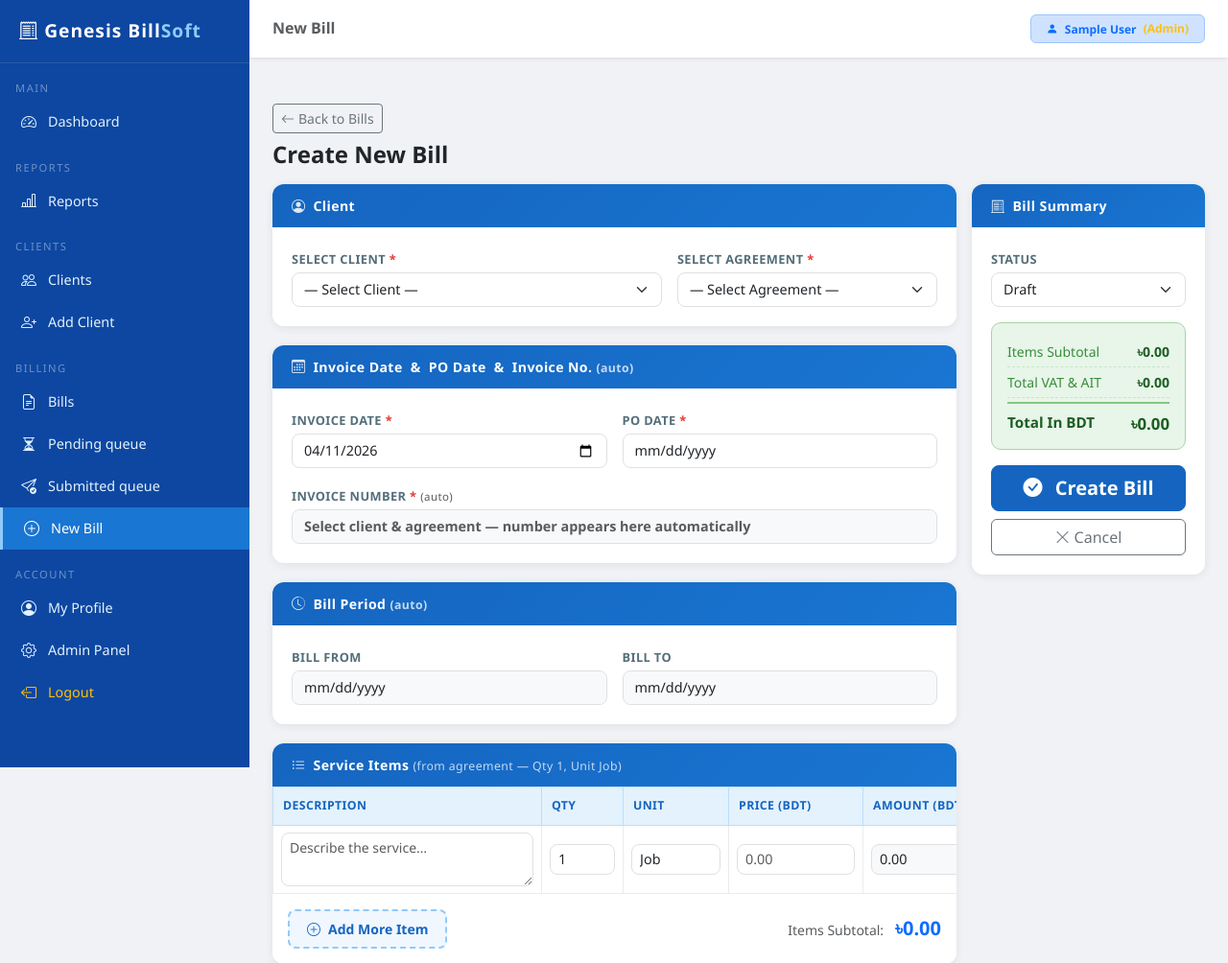
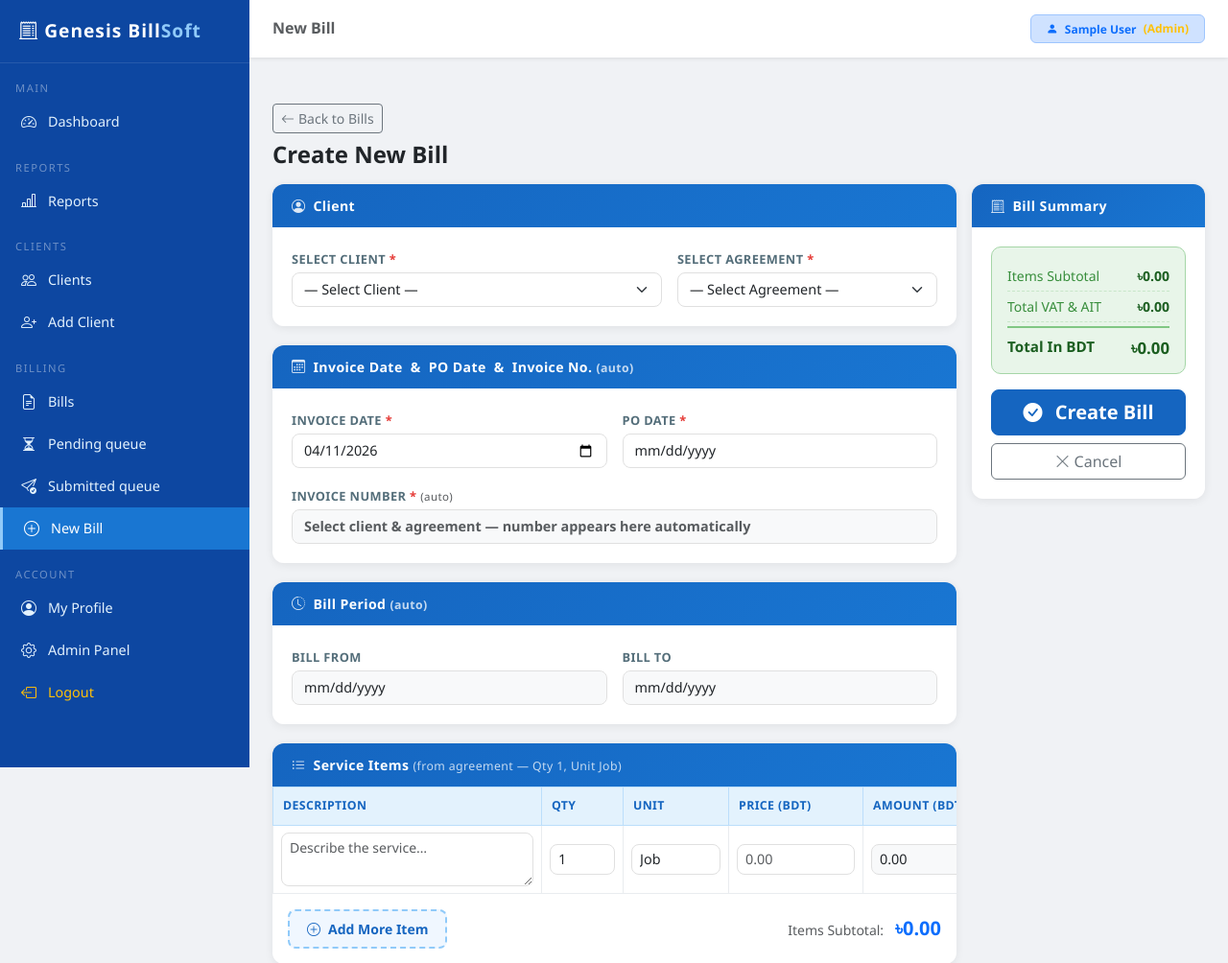
Before and after one commit to gtlfilesbd-droid/Genesis-Service-Billing-Software, a Django app: page /billing/create/ in a window 1280 px wide. Shown: the top 1004 px of the page at 96% size. Run offline with Django 4.2, Linux system fonts and the light colour scheme; the visitor is signed in with stand-in values (Sample User, id 1); data comes from the database, SQL or seed files in the repository; data that the repository does not hold is empty.

Commit message:
Status Value Update

```diff
--- a/billing/models.py
+++ b/billing/models.py
@@ -9,11 +9,9 @@
 
 
 BILL_STATUS_CHOICES = [
-    ('draft', 'Draft'),
     ('pending', 'Pending'),
     ('submitted', 'Submitted'),
     ('paid', 'Paid'),
-    ('cancelled', 'Cancelled'),
 ]
 
 
@@ -188,7 +186,7 @@
     )
 
     # Status & meta
-    status = models.CharField(max_length=20, choices=BILL_STATUS_CHOICES, default='draft')
+    status = models.CharField(max_length=20, choices=BILL_STATUS_CHOICES, default='pending')
     payment_date = models.DateField(blank=True, null=True)
     payment_method = models.CharField(max_length=100, blank=True, null=True)
     payment_reference = models.CharField(max_length=100, blank=True, null=True)
@@ -264,6 +262,14 @@
         self.total_in_bdt = base + self.excluding_vat_ait
 
     @property
+    def is_mature(self):
+        """Service period ended (today is after Bill To) — eligible for Pending queue / Submit."""
+        t = self.bill_period_to
+        if t is None:
+            return False
+        return timezone.localdate() > t
+
+    @property
     def is_overdue(self):
         """Submitted but invoice date is in the past (awaiting payment)."""
         from datetime import date
--- a/billing/views.py
+++ b/billing/views.py
@@ -124,10 +124,10 @@
 
 def _snap_bill_invoice_to_today_on_view(bill):
     """
-    Draft / Pending: opening the invoice view refreshes invoice_date to today and
-    rebuilds auto invoice_number (date segment). Submitted / paid / cancelled stay fixed.
+    Pending only: opening the invoice view refreshes invoice_date to today and
+    rebuilds auto invoice_number (date segment). Submitted / paid stay fixed.
     """
-    if bill.status not in ('draft', 'pending'):
+    if bill.status != 'pending':
         return
     today = timezone.localdate()
     if bill.invoice_date == today:
@@ -209,13 +209,8 @@
         bill.remark = request.POST.get('remark', '')
         _set_billing_bank_fk_from_post(request, bill)
         _apply_bank_fields_from_post(request, bill)
-        posted = request.POST.get('status', 'draft')
-        if is_edit:
-            bill.status = posted
-        else:
-            from .bill_maturity import bill_is_mature
-
-            bill.status = 'pending' if bill_is_mature(bill) else 'draft'
+        if not is_edit:
+            bill.status = 'pending'
         if not bill.created_by_id:
             bill.created_by = request.user
         bill.save()
@@ -264,9 +259,6 @@
 
 @login_required
 def bill_list(request):
-    from .bill_maturity import promote_mature_drafts
-
-    promote_mature_drafts()
     bills = Bill.objects.select_related('client').all()
     status_filter = request.GET.get('status', '')
     client_filter = request.GET.get('client', '')
@@ -329,9 +321,6 @@
 
 @login_required
 def bill_detail(request, pk):
-    from .bill_maturity import promote_mature_drafts
-
-    promote_mature_drafts()
     bill = get_object_or_404(
         Bill.objects.select_related('client', 'agreement', 'agreement__agreement_with'),
         pk=pk,
@@ -449,9 +438,6 @@
 @login_required
 def bill_pdf(request, pk):
     from django.template.loader import render_to_string
-    from .bill_maturity import promote_mature_drafts
-
-    promote_mature_drafts()
     try:
         import weasyprint
         bill = get_object_or_404(Bill, pk=pk)
@@ -469,9 +455,6 @@
 
 @login_required
 def bill_print(request, pk):
-    from .bill_maturity import promote_mature_drafts
-
-    promote_mature_drafts()
     bill = get_object_or_404(Bill, pk=pk)
     _snap_bill_invoice_to_today_on_view(bill)
     return render(request, 'bills/bill_pdf.html', {'bill': bill, 'print_mode': True})
@@ -479,9 +462,6 @@
 
 @login_required
 def bill_excel(request, pk):
-    from .bill_maturity import promote_mature_drafts
-
-    promote_mature_drafts()
     try:
         import openpyxl
         from openpyxl.styles import Font, Alignment, PatternFill
@@ -586,7 +566,13 @@
         return redirect('bill_detail', pk=pk)
     bill = get_object_or_404(Bill, pk=pk)
     if bill.status != 'pending':
-        messages.error(request, 'Only pending (mature) bills can be submitted to the client.')
+        messages.error(request, 'Only pending bills can be submitted to the client.')
+        return redirect('bill_detail', pk=pk)
+    if not bill.is_mature:
+        messages.error(
+            request,
+            'This bill is not mature yet (service period has not ended). You can submit after Bill To.',
+        )
         return redirect('bill_detail', pk=pk)
     bill.status = 'submitted'
     bill.save()
@@ -610,7 +596,13 @@
     if not ids:
         messages.warning(request, 'No bills selected.')
         return redirect('bill_queue_pending')
-    n = Bill.objects.filter(pk__in=ids, status='pending').update(status='submitted')
+    today = timezone.localdate()
+    n = Bill.objects.filter(
+        pk__in=ids,
+        status='pending',
+        bill_period_to__isnull=False,
+        bill_period_to__lt=today,
+    ).update(status='submitted')
     messages.success(request, f'{n} bill(s) marked as submitted.')
     return redirect('bill_queue_pending')
 
@@ -640,12 +632,14 @@
 
 @login_required
 def bill_queue_pending(request):
-    from .bill_maturity import promote_mature_drafts
-
-    promote_mature_drafts()
     profile = get_profile(request.user)
+    today = timezone.localdate()
     bills = (
-        Bill.objects.filter(status='pending')
+        Bill.objects.filter(
+            status='pending',
+            bill_period_to__isnull=False,
+            bill_period_to__lt=today,
+        )
         .select_related('client')
         .order_by('bill_period_to', 'invoice_date', 'id')
     )
@@ -658,9 +652,6 @@
 
 @login_required
 def bill_queue_submitted(request):
-    from .bill_maturity import promote_mature_drafts
-
-    promote_mature_drafts()
     profile = get_profile(request.user)
     bills = (
         Bill.objects.filter(status='submitted')
--- a/billing_system/templates/base.html
+++ b/billing_system/templates/base.html
@@ -104,7 +104,6 @@
         .badge-paid { background: #e8f5e9; color: #2e7d32; }
         .badge-pending { background: #fff8e1; color: #f57f17; }
         .badge-submitted { background: #e3f2fd; color: #1565c0; }
-        .badge-draft { background: #f3e5f5; color: #6a1b9a; }
         .badge-cancelled { background: #eceff1; color: #455a64; }
 
         /* Forms */
--- a/billing_system/templates/bills/bill_form.html
+++ b/billing_system/templates/bills/bill_form.html
@@ -449,18 +449,6 @@
         <div class="section-card">
             <div class="section-header"><i class="bi bi-receipt-cutoff"></i>Bill Summary</div>
             <div class="section-body">
-                <div class="mb-3">
-                    <label class="form-label">Status</label>
-                    <select name="status" class="form-select">
-                        {% for val, label in status_choices %}
-                        <option value="{{ val }}"
-                            {% if bill and bill.status == val %}selected
-                            {% elif not bill and val == 'draft' %}selected{% endif %}>
-                            {{ label }}
-                        </option>
-                        {% endfor %}
-                    </select>
-                </div>
                 <div class="fin-box mb-3">
                     <div class="fin-row">
                         <span class="fin-lbl">Items Subtotal</span>
--- a/billing_system/templates/bills/bill_queue_pending.html
+++ b/billing_system/templates/bills/bill_queue_pending.html
@@ -68,7 +68,7 @@
                     </td>
                 </tr>
                 {% empty %}
-                <tr><td colspan="6" class="text-center text-muted py-5">No pending bills. Drafts move here after the service period ends (Bill To &lt; today).</td></tr>
+                <tr><td colspan="6" class="text-center text-muted py-5">No bills in the pending queue. Bills appear here when status is pending and the service period has ended (Bill To &lt; today).</td></tr>
                 {% endfor %}
                 </tbody>
             </table>
--- a/billing_system/templates/dashboard/dashboard.html
+++ b/billing_system/templates/dashboard/dashboard.html
@@ -96,7 +96,6 @@
         <div class="card stat-card p-3 border-start border-4 border-success h-100">
             <div class="text-muted small">Paid</div>
             <div class="fs-3 fw-bold text-success">{{ paid_bills }}</div>
-            <div class="small text-muted mt-1">Drafts in progress: {{ draft_bills }}</div>
         </div>
     </div>
 </div>
--- a/billing_system/templates/reports/report_dashboard.html
+++ b/billing_system/templates/reports/report_dashboard.html
@@ -186,7 +186,6 @@
 const statusCtx = document.getElementById('statusChart').getContext('2d');
 const statusColors = {
     paid: '#4CAF50', pending: '#FF9800', submitted: '#2196F3',
-    draft: '#9C27B0', cancelled: '#607D8B'
 };
 const statusLabels = Object.keys(statusData).map(k => k.charAt(0).toUpperCase() + k.slice(1));
 const statusValues = Object.values(statusData);
--- a/reports/views.py
+++ b/reports/views.py
@@ -3,7 +3,6 @@
 from django.http import HttpResponse
 from django.db.models import Sum, Count, Q
 from billing.models import Bill
-from billing.bill_maturity import promote_mature_drafts
 from clients.models import Client
 from accounts.models import UserProfile
 from datetime import date, timedelta
@@ -27,7 +26,6 @@
         from django.shortcuts import redirect
         return redirect('dashboard')
 
-    promote_mature_drafts()
     today = date.today()
     year = int(request.GET.get('year', today.year))
     month = int(request.GET.get('month', today.month))
@@ -49,8 +47,6 @@
         'paid': Bill.objects.filter(status='paid').count(),
         'pending': Bill.objects.filter(status='pending').count(),
         'submitted': Bill.objects.filter(status='submitted').count(),
-        'draft': Bill.objects.filter(status='draft').count(),
-        'cancelled': Bill.objects.filter(status='cancelled').count(),
     }
 
     # Top clients
```
Also changed, not shown: billing/bill_maturity.py (+0 -12 lines), billing_system/templates/bills/bill_detail.html (+1 -8 lines), billing_system/templates/bills/bill_pdf.html (+0 -9 lines), billing_system/views.py (+5 -5 lines), billing/migrations/0010_bill_status_trim.py (added).
